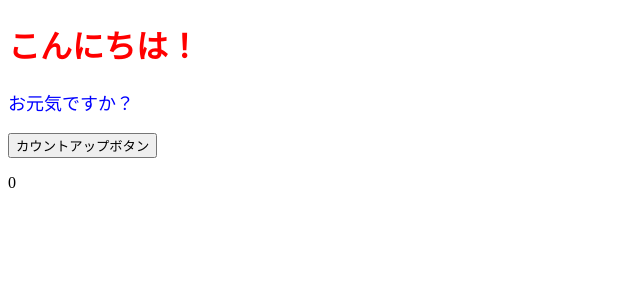
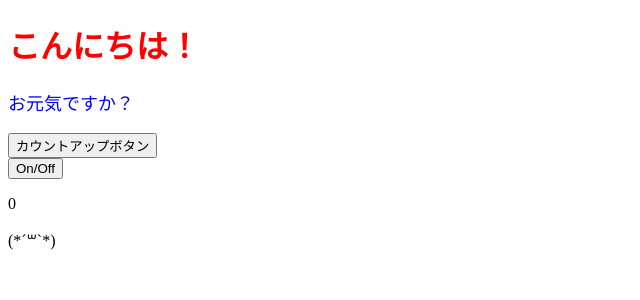
Before and after one commit to AyakoNakamoto-code/React-Basic, a React (Create React App) app: page / in a window 1280 px wide. Shown: the top 300 px of the page, without its empty margins (0-640 px from the left). Built offline with nearby package versions, Linux system fonts and the light colour scheme.

Commit message:
表示非表示ボタンと機能を追加

```diff
--- a/src/App.jsx
+++ b/src/App.jsx
@@ -2,17 +2,27 @@
 import ColorfullMessage from "./components/colorfullMessage";
 
 const App = () => {
+  const [num, setNum] = useState(0);
+  const [faseShowFlag, setFaseShowFlag] = useState(true);
+
   const onClickButtonUp = () => {
     setNum(num + 1);
   };
-  const [num, setNum] = useState(0);
+  const onClickSwitchShowFlag = () => {
+    setFaseShowFlag(!faseShowFlag);
+  };
+
   return (
     <>
       <h1 style={{ color: "red" }}>こんにちは！</h1>
       <ColorfullMessage color="blue">お元気ですか？</ColorfullMessage>
       <ColorfullMessage color="pink" message="元気です！" />
       <button onClick={onClickButtonUp}>カウントアップボタン</button>
+      <br />
+      <button onClick={onClickSwitchShowFlag}>On/Off</button>
       <p>{num}</p>
+      {/* faseShowFlagがtrueの時に表示する */}
+      {faseShowFlag && <p>(*´꒳`*)</p>}
     </>
   );
 };
```
